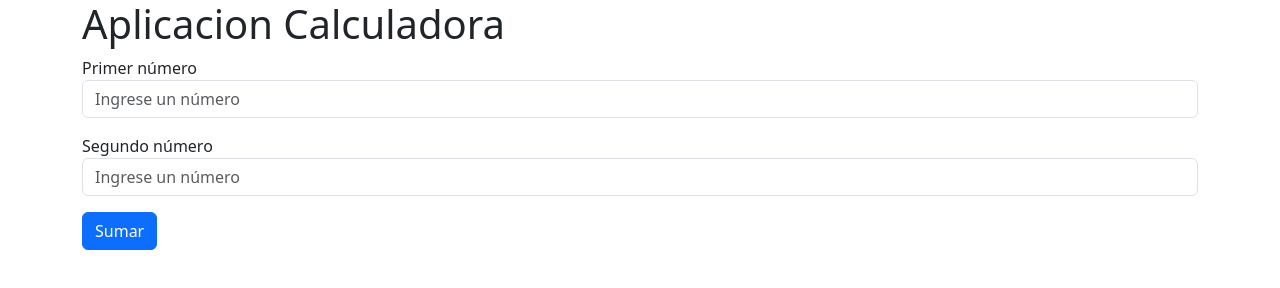
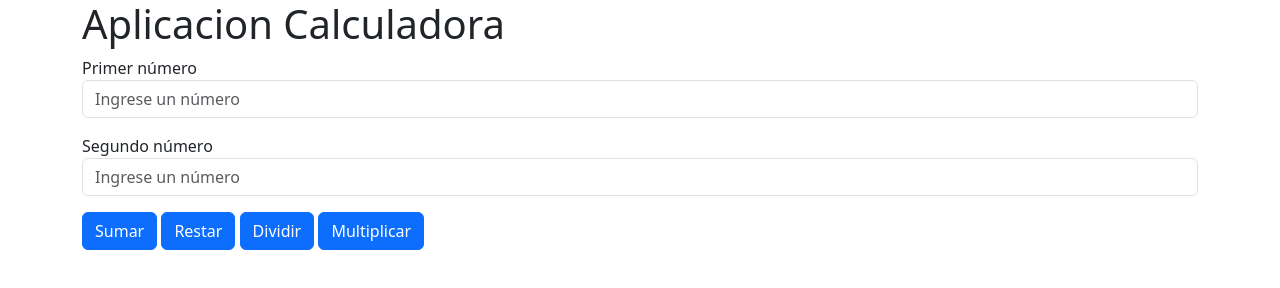
Before and after one commit to MichaelPonceRodriguez/CalculadoraSimple, a plain HTML site: page index.html in a window 1280 px wide. Drawn offline with nearby package versions, Linux system fonts and the light colour scheme.

Commit message:
agregacion de funciones

```diff
--- a/index.html
+++ b/index.html
@@ -20,6 +20,9 @@
             </div>
         </form>
         <button class="btn btn-primary mb-3" onclick="sumar()">Sumar</button>
+        <button class="btn btn-primary mb-3" onclick="restar()">Restar</button>
+        <button class="btn btn-primary mb-3" onclick="dividir()">Dividir</button>
+        <button class="btn btn-primary mb-3" onclick="multiplicar()">Multiplicar</button>
         <div id="resultado" class="mb-3"></div>
     </div>
     <script src="https://cdn.jsdelivr.net/npm/bootstrap@5.3.2/dist/js/bootstrap.bundle.min.js" integrity="sha384-C6RzsynM9kWDrMNeT87bh95OGNyZPhcTNXj1NW7RuBCsyN/o0jlpcV8Qyq46cDfL" crossorigin="anonymous"></script>
```
